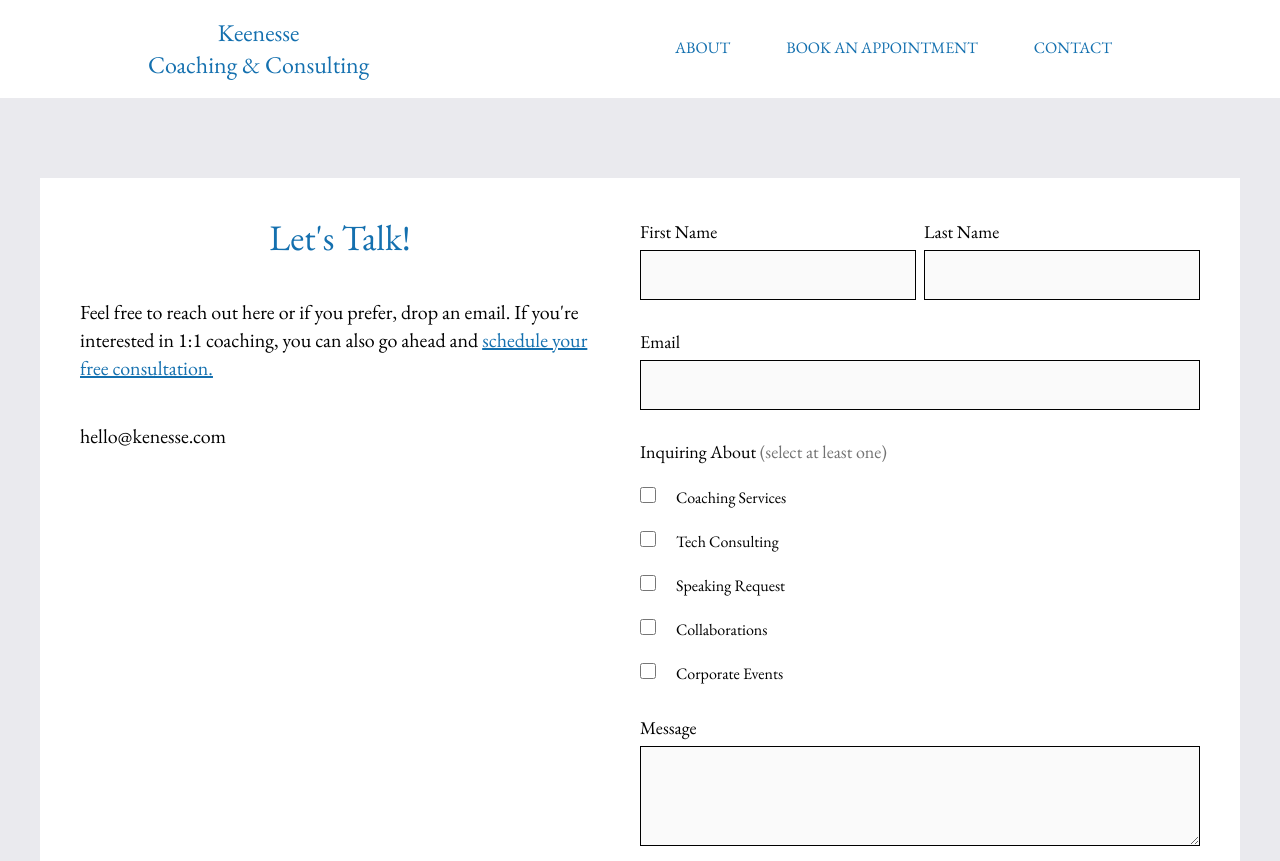
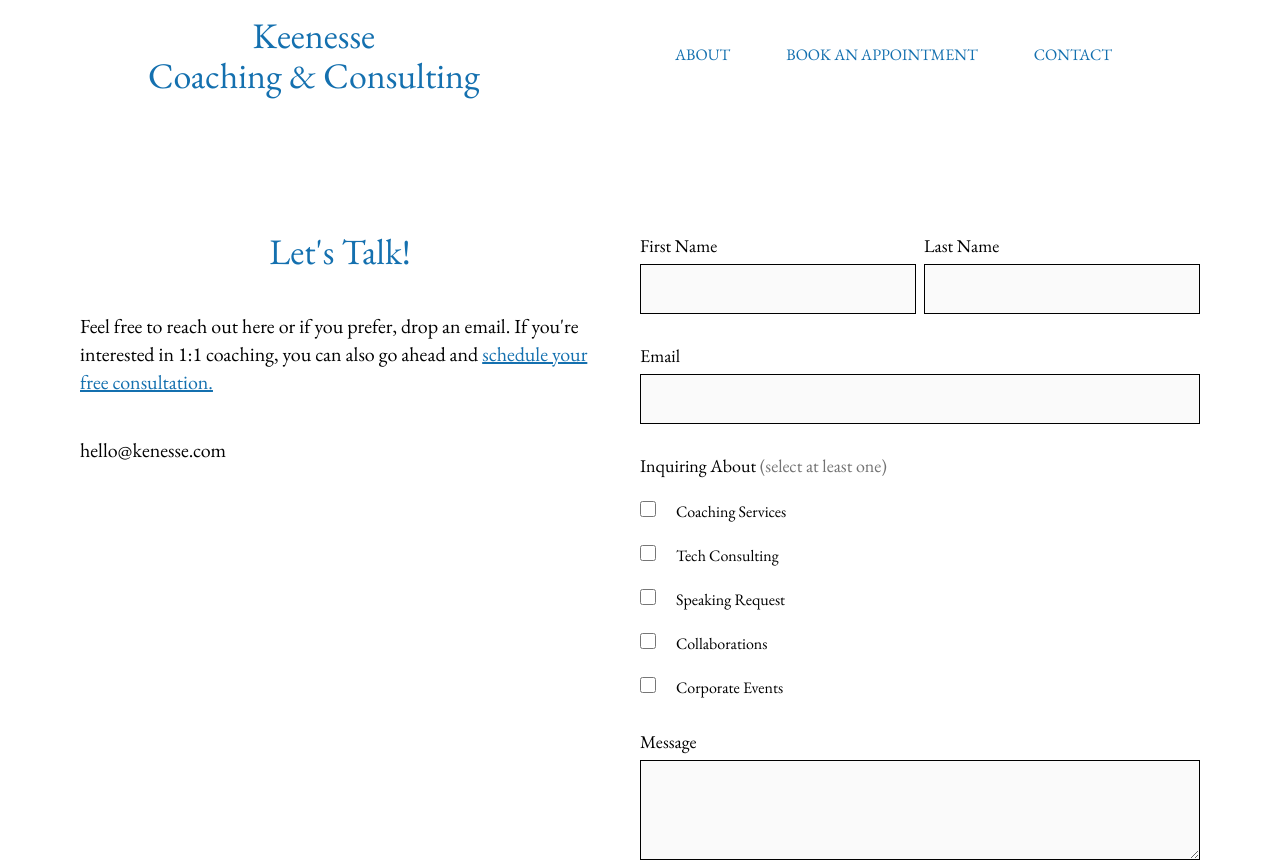
Before and after one commit to ybot1122/keenesse, a Next.js app: page /contact in a window 1280 px wide. Shown: the top 861 px of the page. Built offline with nearby package versions, Linux system fonts and the light colour scheme.

Commit message:
Small tweaks

```diff
--- a/app/contact/page.tsx
+++ b/app/contact/page.tsx
@@ -34,7 +34,7 @@ export default function Contact() {
   );
 
   return (
-    <main className="flex min-h-screen flex-col items-center justify-between bg-gray pt-10">
+    <main className="flex min-h-screen flex-col items-center justify-between bg-white pt-10">
       <div className="grid grid-cols-1 md:grid-cols-2 bg-white m-10 p-10 max-w-[1280px]">
         <div className="col-span-1 pr-10">
           <h3 className="text-blue text-4xl text-center">Let&apos;s Talk!</h3>
--- a/components/Header.tsx
+++ b/components/Header.tsx
@@ -41,7 +41,10 @@ const Header = () => {
     <nav className={``}>
       <div className="flex py-4 mx-auto max-w-screen-lg h-full text-blue">
         <div className="self-center ml-5 flex-grow">
-          <Link href="/" className="text-center inline-block text-2xl">
+          <Link
+            href="/"
+            className="text-center inline-block text-2xl md:text-4xl"
+          >
             Keenesse
             <br />
             Coaching &amp; Consulting
```
